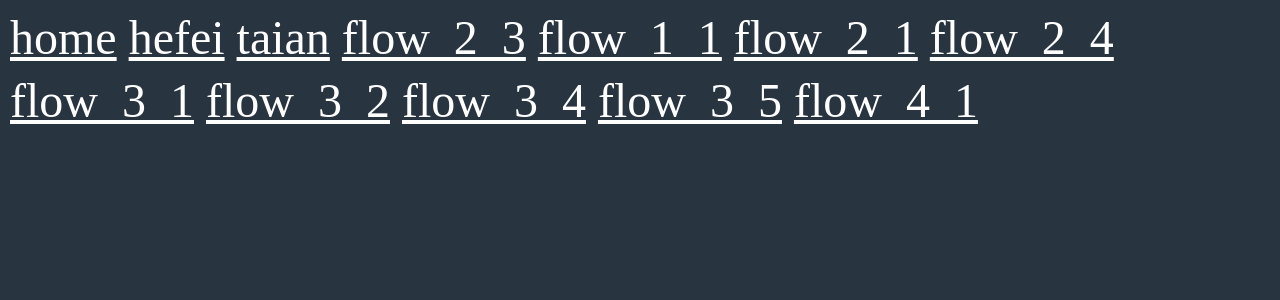
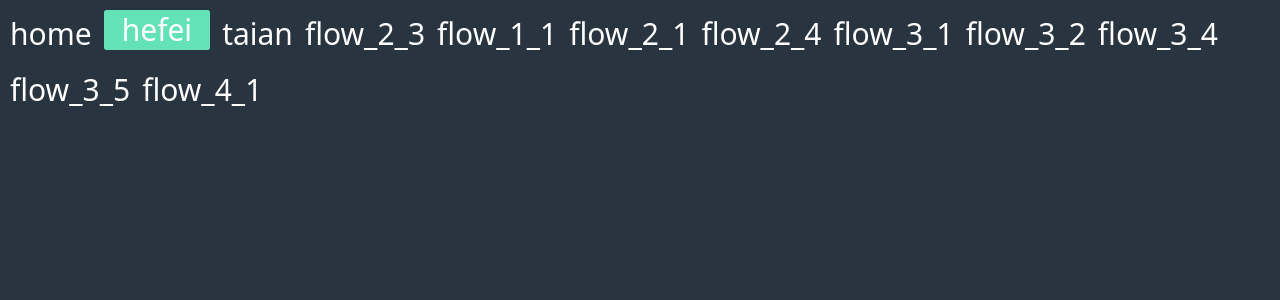
Before and after one commit to PrePan01/USSIT-Next, a Vue app: page / in a window 1280 px wide. Shown: the top 300 px of the page. Built offline with nearby package versions, Linux system fonts and the light colour scheme.

Commit message:
add:router Link

```diff
--- a/src/views/home.vue
+++ b/src/views/home.vue
@@ -1,30 +1,33 @@
 
 <template>
-<n-space>
-  <router-link to="/"> home </router-link>
-  <router-link to="/flow_perception_hefei"> hefei </router-link>
-  <router-link to="/flow_perception_taian"> taian </router-link>
-  <router-link to="flow_2_3"> flow_2_3 </router-link>
-  <router-link to="flow_1_1"> flow_1_1 </router-link>
-  <router-link to="flow_2_1"> flow_2_1 </router-link>
-  <router-link to="flow_2_4"> flow_2_4 </router-link>
-  <router-link to="flow_3_1"> flow_3_1 </router-link>
-  <router-link to="flow_3_2"> flow_3_2 </router-link>
-  <router-link to="flow_3_4"> flow_3_4 </router-link>
-  <router-link to="flow_3_5"> flow_3_5 </router-link>
-  <router-link to="flow_4_1"> flow_4_1 </router-link>
-</n-space>
+  <n-space>
+    <router-link to="/">home</router-link>
+    <n-button type="primary" size="large">
+      <router-link to="/flow_perception_hefei">hefei</router-link>
+    </n-button>
 
+    <router-link to="/flow_perception_taian">taian</router-link>
+    <router-link to="flow_2_3">flow_2_3</router-link>
+    <router-link to="flow_1_1">flow_1_1</router-link>
+    <router-link to="flow_2_1">flow_2_1</router-link>
+    <router-link to="flow_2_4">flow_2_4</router-link>
+    <router-link to="flow_3_1">flow_3_1</router-link>
+    <router-link to="flow_3_2">flow_3_2</router-link>
+    <router-link to="flow_3_4">flow_3_4</router-link>
+    <router-link to="flow_3_5">flow_3_5</router-link>
+    <router-link to="flow_4_1">flow_4_1</router-link>
+  </n-space>
 </template>
 
 <script setup>
-import { NSpace } from 'naive-ui';
+import { NSpace, NButton } from 'naive-ui';
 
 </script>
 
 <style>
 a {
   color: white;
-  font-size: 48px;
+  font-size: 30px;
+  text-decoration: none;
 }
 </style>
```
